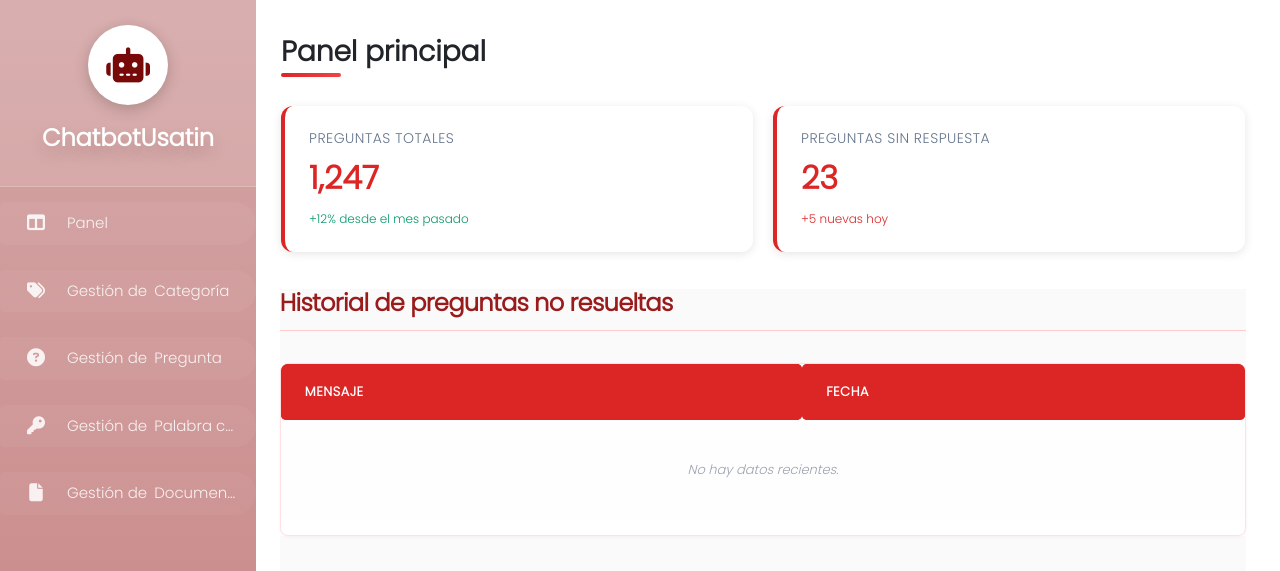
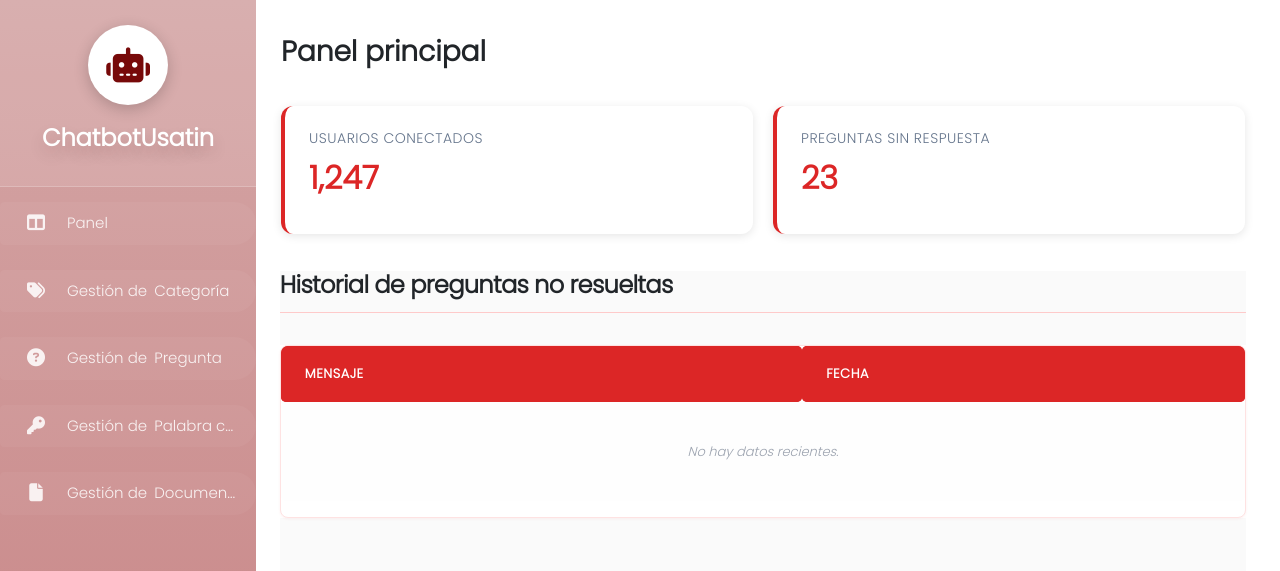
Before and after one commit to FranckCV/hackaton_2025_I, a Flask app: page / in a window 1280 px wide. Shown: the top 571 px of the page. Run offline with Flask 3, Linux system fonts and the light colour scheme; data that the repository does not hold is empty; some libraries are stand-ins or nearby versions.

Commit message:
sfheifoju

```diff
--- a/static/css/dashboard.css
+++ b/static/css/dashboard.css
@@ -16,7 +16,6 @@
     left: 0;
     width: 60px;
     height: 4px;
-    background: linear-gradient(90deg, #dc2626, #ef4444);
     border-radius: 2px;
 }
 
@@ -30,7 +29,6 @@
 .tabla-titulo {
     font-size: 24px;
     font-weight: 600;
-    color: #991b1b;
     margin: 0 0 24px 0;
     padding-bottom: 12px;
     border-bottom: 1px solid #fecaca;
--- a/templates/index.html
+++ b/templates/index.html
@@ -21,14 +21,12 @@
 
         <div class="stats-grid">
                 <div class="stat-card">
-                    <h3>Preguntas Totales</h3>
+                    <h3>Usuarios conectados</h3>
                     <div class="stat-value">1,247</div>
-                    <div class="stat-change">+12% desde el mes pasado</div>
                 </div>
                 <div class="stat-card">
                     <h3>Preguntas Sin Respuesta</h3>
                     <div class="stat-value">23</div>
-                    <div class="stat-change negative">+5 nuevas hoy</div>
                 </div>
 
 
```
